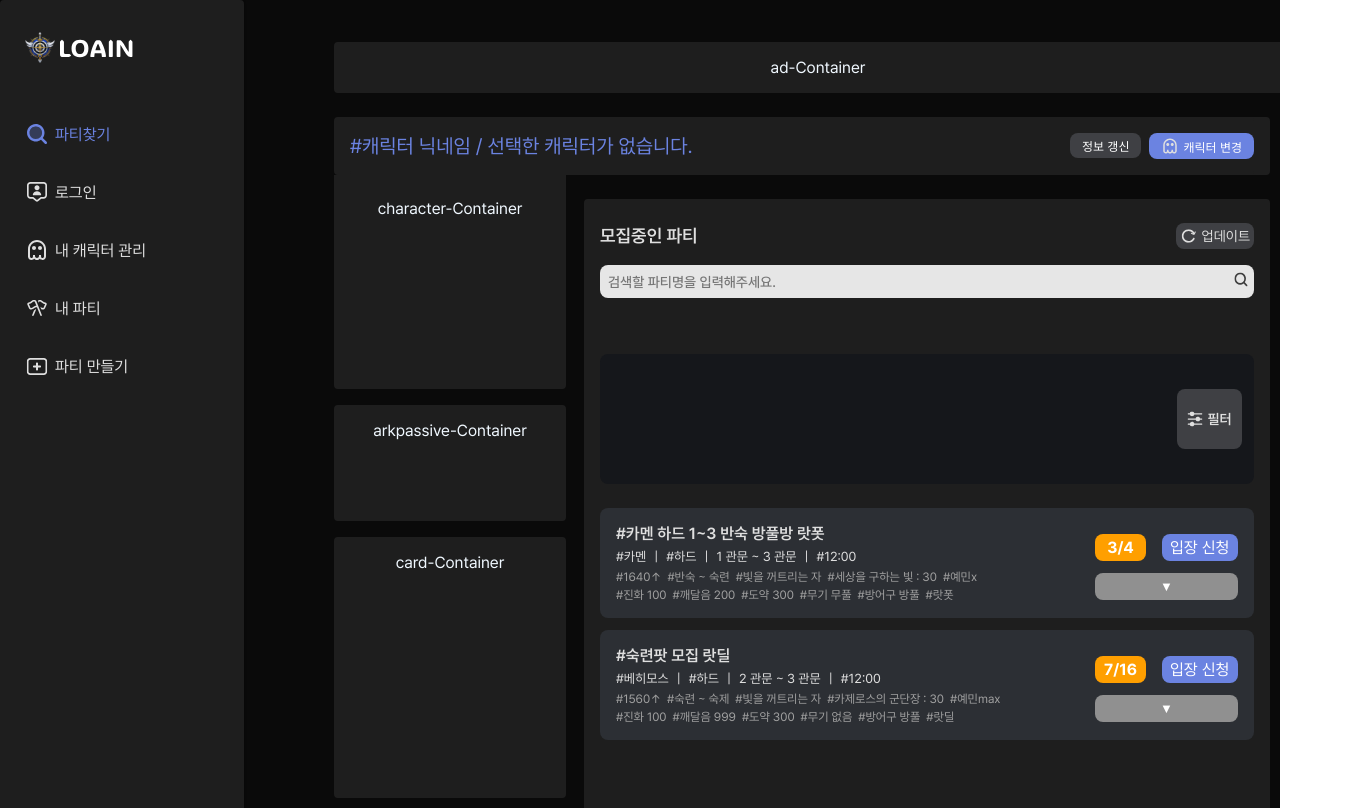
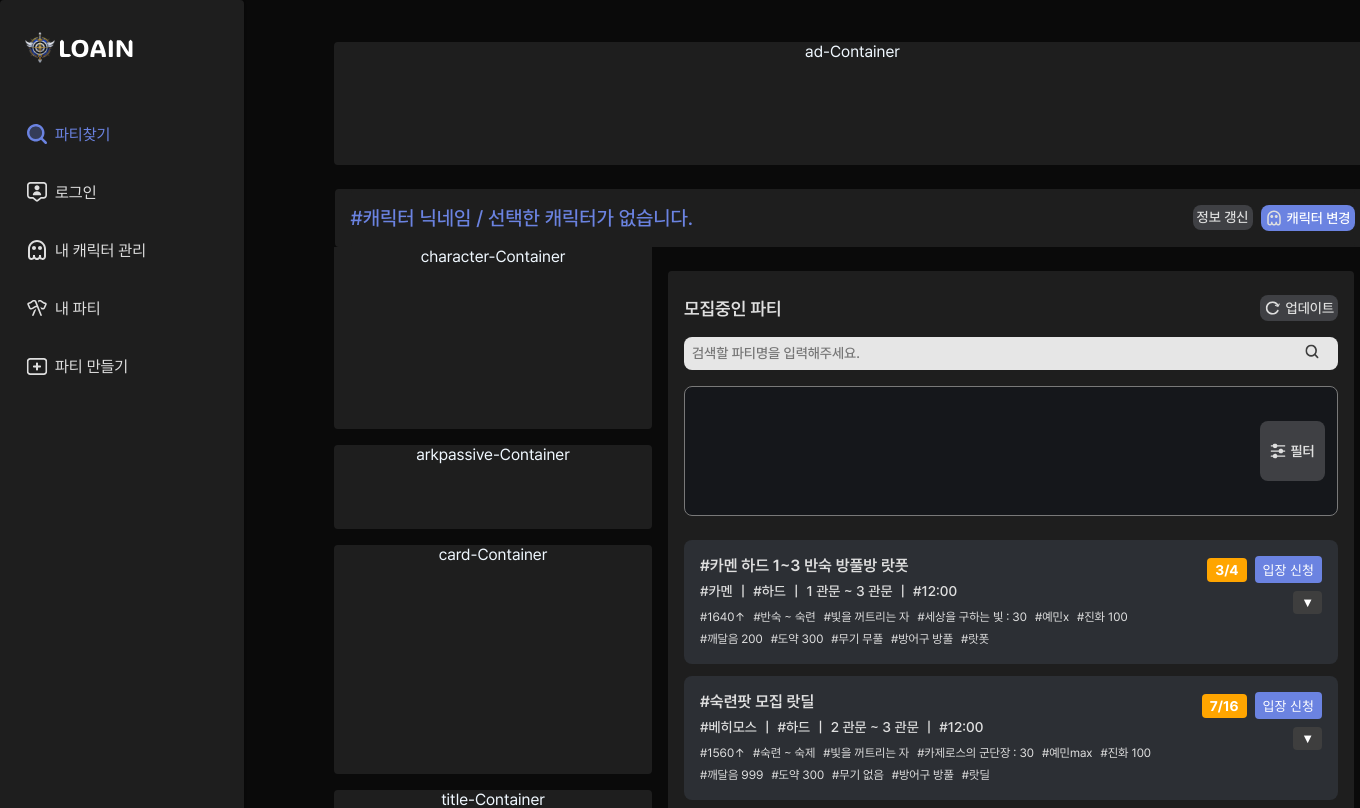
Before and after one commit to bsko98/loain, a React (Create React App) app: page / in a window 1280 px wide. Shown: the top 808 px of the page, 1360 px wide, since content can reach past the window. Built offline with nearby package versions, Linux system fonts and the light colour scheme.

Commit message:
일단 디자인 변경점이랑 컨테이너 비율, 폰트 조절 했음

```diff
--- a/src/components/CharacterSelectContainer.css
+++ b/src/components/CharacterSelectContainer.css
@@ -10,13 +10,29 @@
 }
 
 .character-info {
-    font-size: 20px;
-    flex-grow: 1;
-    text-align: left;
-    line-height: 100%;
-    color: rgba(107,131,225,1);
+  font-family: 'Pretendard';
+  font-style: normal;
+  font-weight: 500;
+  font-size: 20px;
+  line-height: 24px;
+  text-align: left;
+  color: #6B83E1;
+  line-height: 100%;
 }
 
+.character-details {
+  font-family: 'Pretendard';
+  font-style: normal;
+  font-weight: 500;
+  font-size: 16px;
+  line-height: 19px;
+  color: #DFDFDF;
+}
+
+
+.character-name {
+  color: #6B83E1;
+}
 
 .character-select-button-group {
   display: flex;
@@ -37,12 +53,28 @@
   gap: 4px;
   padding: 4px 12px;
   width: auto;
+  white-space: nowrap;
 }
 .refresh{
+  flex-direction: row;
+  font-family: 'Pretendard';
+  font-style: normal;
+  font-weight: 500;
+  font-size: 14px;
+  line-height: 17px;
+  color: #DFDFDF;
+  width: 60px;
   height: 25px;
-  background-color: rgba(63,64,68,1);
+  background: #3F4044;
 }
+
 .change{
+  font-family: 'Pretendard';
+  font-style: normal;
+  font-weight: 500;
+  font-size: 14px;
+  line-height: 17px;
+  width: 94px;
   height: 26px;
   background-color: rgba(107,131,225,1);
 }
@@ -59,11 +91,17 @@
   width: 18px;
   height: 18px;
 }
+
 .server-button {
+  font-family: 'Pretendard';
+  font-style: normal;
+  font-weight: 500;
+  font-size: 14px;
+  line-height: 17px;
   min-width: 100px;
   height: 30px;
-  background: rgba(63, 64, 68, 1);
-  color: rgba(223, 223, 223, 1);
+  background: #3F4044;
+  color: #DFDFDF;
   border: none;
   cursor: pointer;
   border-radius: 8px;
--- a/src/components/CharacterSelectContainer.js
+++ b/src/components/CharacterSelectContainer.js
@@ -29,9 +29,14 @@ const CharacterSelectContainer = () => {
     return (
         <div className="character-select-container">
             <span className="character-info">
-                {selectedCharacter
-                    ? `#${selectedCharacter.name} / ${selectedCharacter.server} / ${selectedCharacter.job} / ${selectedCharacter.itemlevel}`
-                    : "#캐릭터 닉네임 / 선택한 캐릭터가 없습니다."}
+                {selectedCharacter ? (
+                    <>
+                    <span className="character-name">#{selectedCharacter.name}</span>
+                    <span className="character-details"> / {selectedCharacter.server} / {selectedCharacter.job} / {selectedCharacter.itemlevel}</span>
+                    </>
+                ) : (
+                    "#캐릭터 닉네임 / 선택한 캐릭터가 없습니다."
+                )}
             </span>
 
             <div className="character-select-button-group">
--- a/src/components/FilterContainer.css
+++ b/src/components/FilterContainer.css
@@ -7,10 +7,12 @@
     height: 130px;
     padding: 12px;
     background: #15171B;
-    border-radius: 8px;
     box-sizing: border-box;
     gap: 12px;
     font-family: 'Pretendard';
+    border: 1px solid #797979;
+    border-radius: 8px;
+    margin-bottom: 24px;
 }
 
 /* 필터 태그 모음 */
--- a/src/components/PartyTitleSearchbar.css
+++ b/src/components/PartyTitleSearchbar.css
@@ -6,7 +6,6 @@
     display: flex;
     flex-direction: column;
     gap: 16px;
-    margin-bottom: 16px;
     font-family: Pretendard;
 }
 
@@ -21,12 +20,21 @@
 
 /* 모집중인 파티 텍스트 */
 .party-title {
+    width: 98px;
+    height: 21px;
+    font-family: 'Pretendard';
+    font-style: normal;
     font-weight: 600;
     font-size: 18px;
-    line-height: 100%;
-    letter-spacing: 0%;
-    color: rgba(223, 223, 223, 1);
+    line-height: 21px;
+    display: flex;
+    align-items: center;
+    color: #DFDFDF;
+    flex: none;
+    order: 0;
+    flex-grow: 0;
 }
+
 
 /* 업데이트 버튼 */
 .update-button {
@@ -34,13 +42,17 @@
     align-items: center;
     justify-content: center;
     font-family: 'Pretendard';
+    font-style: normal;
+    font-weight: 500;
+    font-size: 14px;
+    line-height: 17px;
     width: auto;
     height: 26px;
     gap: 4px;
     padding: 4px;
     border-radius: 8px;
-    background: rgba(63, 64, 68, 1);
-    color: rgba(223, 223, 223, 1);
+    background: #3F4044;
+    color: #DFDFDF;
     font-size: 14px;
     border: none;
     cursor: pointer;
@@ -55,31 +67,34 @@
 .search-box {
     width: 654PX;
     max-width: 654px;
-    height: auto;
-    min-height: 33px;
+    height: 33px;
+
     display: flex;
     align-items: center;
     background: rgba(230, 230, 230, 1);
     border-radius: 8px;
     gap: 10px;
-    margin-bottom: 16px;
+
 }
 
 /* 검색 입력 필드 */
 .search-input {
     width: 100%;
-    height: 33px;
-    max-width: 654px;
+    height: 17px;
+    max-width: 595px;
     border: none;
     background: transparent;
     font-family: 'Pretendard';
     font-weight: 500;
     font-size: 14px;
-    line-height: 100%;
-    color: rgba(100, 100, 100, 1);
+    line-height: 17px;
+    color: #898989;
     outline: none;
     border-radius: 8px;
     padding-left: 8px;
+    flex: none;
+    order: 0;
+    flex-grow: 1;
 }
 
 
--- a/src/components/partyContainer.css
+++ b/src/components/partyContainer.css
@@ -1,149 +1,143 @@
+/* 전체 파티 컨테이너 */
 .party-container {
+  background: #2C2F34;
+  border-radius: 8px;
+  padding: 16px;
+  margin-bottom: 12px;
+  color: #dfdfdf;
+  font-family: Pretendard, sans-serif;
+  width: 100%;
+  box-sizing: border-box;
   display: flex;
   flex-direction: column;
-  align-items: center;
-  padding: 16px;
   gap: 12px;
-  width: 654px;
-  background: #2C2F34;
-  border-radius: 8px;
-  font-family: 'Pretendard', sans-serif;
-  color: #dfdfdf;
-  box-sizing: border-box;
-  margin-bottom: 12px;
 }
 
-/* 메인 영역: 좌우 배치 */
+/* 메인 상단 (좌우 배치) */
 .party-container-main {
   display: flex;
-  flex-direction: row;
   justify-content: space-between;
-  width: 100%;
+  align-items: flex-start;
+  gap: 16px;
 }
 
-/* 좌측 */
+/* 좌측 정보 영역 */
 .party-container-left {
   display: flex;
   flex-direction: column;
-  align-items: flex-start;
-  padding: 0px;
-  gap: 6px;
-  width: 463px;
-  flex-grow: 0;
+  gap: 8px;
+  flex: 1;
 }
 
 /* 파티 제목 */
 .party-container-title {
+  font-size: 16px;
+  font-weight: 600;
+  text-align: left;
+  color: #DFDFDF;
   font-family: 'Pretendard';
   font-style: normal;
   font-weight: 600;
   font-size: 16px;
   line-height: 19px;
-  color: #DFDFDF;
-  text-align: left;
 }
 
-/* 정보 태그 */
+/* 난이도, 관문, 시간 태그 */
 .party-container-info-tags {
   font-size: 13px;
   display: flex;
   flex-wrap: wrap;
+  flex-direction: row;
+  align-items: center;
+  padding: 0px;
   gap: 8px;
+  font-family: 'Pretendard';
+  font-style: normal;
+  font-weight: 500;
+  font-size: 14px;
+  line-height: 17px;
+  color: #DFDFDF;
 }
 
-/* 추가 태그 */
+/* 추가 태그 묶음 */
 .party-container-extra-tags {
   font-size: 12px;
+  line-height: 14px;
   display: flex;
-  flex-wrap: wrap;
+  font-family: 'Pretendard';
+  font-style: normal;
+  font-weight: 400;
+  flex-direction: column;
+  color: #DFDFDF;
   gap: 4px;
-  color: #a0a0a0;
 }
 
+/* 태그 줄 단위 */
 .extra-tag-line {
   display: flex;
   flex-wrap: wrap;
-  gap: 6px;
+  gap: 8px;
+  line-height: 1.5;
 }
 
-/* 우측 */
+/* 강조 태그 색상 */
+.highlight-tag {
+  color: #6B83E1;
+}
+
+/* 우측 영역 */
 .party-container-right {
   display: flex;
   flex-direction: column;
-  align-items: flex-start;
-  padding: 0px;
-  gap: 12px;
-  width: 143px;
-  flex-grow: 0;
-  margin-top: 10px;
+  align-items: flex-end;
+  gap: 4px;
+  min-width: 100px;
 }
 
-/* 인원수 + 입장 버튼 */
+/* 인원수 + 버튼 */
 .party-container-top {
   display: flex;
-  flex-direction: row;
+  gap: 8px;
   align-items: center;
-  gap: 16px;
-  width: 143px;
-  height: 27px;
 }
 
-/* 인원수 */
+/* 인원수 표시 */
 .party-container-member-count {
-  display: flex;
-  justify-content: center;
-  align-items: center;
-  gap: 10px;
-  width: 51px;
-  height: 27px;
-  background: #FF9F00;
-  border-radius: 8px;
+  background: orange;
+  color: white;
+  padding: 4px 8px;
+  border-radius: 4px;
   font-weight: bold;
-  font-size: 16px;
-  color: white;
+  font-size: 14px;
 }
 
-/* 입장 신청 버튼 */
+/* 입장 버튼 */
 .apply-btn {
-  font-family: 'Pretendard';
-  font-size: 16px;
-  display: flex;
-  align-items: center;
-  flex-direction: row;
+  background: #6b83e1;
+  color: white;
+  border: none;
+  border-radius: 4px;
   padding: 4px 8px;
-  gap: 4px;
-  width: 76px;
-  height: 27px;
-  background: #6B83E1;
-  border: none;
-  border-radius: 8px;
   cursor: pointer;
-  color: white;
-  flex-grow: 0;
+  font-size: 13px;
 }
 
-/* 확장 버튼 */
+/* 확장 버튼 영역 */
 .expand-btn-wrapper {
-  display: flex;
-  align-items: center;
-  width: 143px;
-  height: 27px;
-  background: #909090;
-  border-radius: 8px;
+  margin-top: 4px;
 }
 
 .expand-btn {
-  background: transparent;
+  background: #3e3e3e;
+  color: white;
   border: none;
+  border-radius: 4px;
+  padding: 4px 8px;
+  cursor: pointer;
   font-size: 13px;
-  color: white;
-  cursor: pointer;
-  width: 100%;
-  height: 100%;
-  text-align: center;
 }
 
-/* 확장 영역 */
+/* 확장 파티원 영역 */
 .party-container-expanded {
   display: flex;
   flex-direction: column;
@@ -153,74 +147,61 @@
   width: 100%;
 }
 
-/* 파티 단위 */
+/* 파티 그룹 */
 .party-container-group {
   display: flex;
   flex-direction: column;
-  gap: 4px;
-  font-size: 12px;
+  gap: 6px;
 }
 
-/* 파티명 */
 .group-label {
+  font-weight: bold;
+  font-size: 14px;
+  color: #939393;
   text-align: left;
-  font-style: normal;
-  font-weight: 400;
-  font-size: 12px;
-  line-height: 14px;
-  display: flex;
-  align-items: center;
-  color: #939393;
-  align-self: stretch;
 }
 
-/* 파티원 그리드 - 두 열로 균등 분할 */
+/* 파티원 그리드 */
 .member-grid {
   display: grid;
   grid-template-columns: repeat(2, 1fr);
   gap: 8px;
 }
 
-/* 개별 파티원 카드 */
+/* 파티원 카드 */
 .party-container-member {
   background: #2C2F34;
-  padding: 3px;
+  padding: 3px 8px;
   border-radius: 4px;
   display: flex;
   flex-direction: column;
-  gap: 6px;
-  width: 307px;
-  height: 42px;
-  min-height: 48px;
-  flex-grow: 0;
+  gap: 4px;
+  width: 100%;
+  min-height: 42px;
 }
 
 /* 닉네임 */
 .nickname {
   color: #6B83E1;
-  font-family: 'Pretendard';
   font-weight: 500;
   font-size: 13px;
-  line-height: 16px;
-  display: flex;
-  align-items: center;
-  align-self: stretch;
   text-align: left;
 }
 
-/* 상세 정보 레이아웃 */
+/* 파티원 상세 정보 */
 .details {
   display: flex;
   align-items: center;
   gap: 6px;
+  font-size: 12px;
+  color: #ccc;
 }
 
+/* 직업 아이콘 + 이름 */
 .class-info {
   display: flex;
   align-items: center;
   gap: 4px;
-  width: 78px;
-  height: 14px;
 }
 
 .class-icon {
@@ -230,41 +211,19 @@
 
 .job-text {
   width: 60px;
-  height: 14px;
-  font-family: 'Pretendard';
-  font-size: 12px;
-  color: #DFDFDF;
-  display: flex;
-  align-items: center;
+  text-align: left;
 }
 
+/* 구분선 */
 .divider {
   width: 1px;
   height: 12px;
   background: #DFDFDF;
-  margin: 0 6px;
-  flex-shrink: 0;
+  border-radius: 1px;
 }
 
+/* 아이템 레벨 */
 .level-text {
   width: 71px;
-  height: 14px;
-  font-family: 'Pretendard';
-  font-size: 12px;
-  color: #DFDFDF;
-  display: flex;
-  align-items: center;
+  text-align: left;
 }
-
-.tag-highlight {
-  color: #dfdfdf;
-  font-weight: bold;
-}
-
-.tag-dimmed {
-  color: #777777;
-}
-
-.dim-tag {
-  color: #5a5a5a;
-}
--- a/src/components/partyContainer.js
+++ b/src/components/partyContainer.js
@@ -46,23 +46,25 @@ const PartyContainer = ({ partyData, selectedFilters }) => {
     return filledGroup;
   });
 
-  const hasFilter = Object.values(selectedFilters).some(val => val !== "" && val !== false);
+  // 필터 유무 확인
+  const hasFilter = Object.values(selectedFilters).some(
+    val => val !== "" && val !== false
+  );
 
+  // 태그 매칭 여부
   const isTagMatched = (tagName, value) => {
+    if (!hasFilter) return false;  // 필터 없으면 기본 색 유지
+
     const filterValue = selectedFilters[tagName];
+    if (filterValue === "" || filterValue === false) return false;
 
-    if (!hasFilter) return true;
-    if (!filterValue) return false;
-
-    if (tagName === "isLastPot" || tagName === "isLastDeal") {
-      return selectedFilters[tagName] === true && value === true;
-    }
-
+    // 숫자 비교
     const numericFields = ["itemLevel", "cardValue", "evolution", "realization", "leap"];
     if (numericFields.includes(tagName)) {
       return parseInt(filterValue, 10) >= parseInt(value, 10);
     }
 
+    // 숙련도 범위 비교
     if (tagName === "skillRange") {
       const skillLevels = ["트라이", "클경", "반숙", "숙련", "숙제"];
       const [partyStart, partyEnd] = value.split(" ~ ");
@@ -74,44 +76,42 @@ const PartyContainer = ({ partyData, selectedFilters }) => {
       return fStartIdx <= pEndIdx && fEndIdx >= pStartIdx;
     }
 
+    // 랏딜/랏폿
+    if (tagName === "isLastPot" || tagName === "isLastDeal") {
+      return (selectedFilters.isLastPot && value === true) || (selectedFilters.isLastDeal && value === true);
+    }
+
+    // 문자열 일치
     return filterValue === value;
   };
 
-  const sortTagsByMatch = (tags) => {
-    if (!hasFilter) return tags;
-    return [...tags].sort((a, b) => {
-      const aMatch = isTagMatched(a.key, a.value);
-      const bMatch = isTagMatched(b.key, b.value);
-      return bMatch - aMatch;
-    });
-  };
+  // 태그 목록 (빈 값 제외)
+  const allTags = [
+    itemLevel && { label: `#${itemLevel}↑`, key: "itemLevel", value: itemLevel },
+    skillRange && { label: `#${skillRange}`, key: "skillRange", value: skillRange },
+    title && { label: `#${title}`, key: "title", value: title },
+    card && cardValue && { label: `#${card} : ${cardValue}`, key: "card", value: card },
+    environment && { label: `#${environment}`, key: "environment", value: environment },
+    evolution && { label: `#진화 ${evolution}`, key: "evolution", value: evolution },
+    realization && { label: `#깨달음 ${realization}`, key: "realization", value: realization },
+    leap && { label: `#도약 ${leap}`, key: "leap", value: leap },
+    transcendenceWeapon && { label: `#무기 ${transcendenceWeapon}`, key: "transcendenceWeapon", value: transcendenceWeapon },
+    transcendenceArmor && { label: `#방어구 ${transcendenceArmor}`, key: "transcendenceArmor", value: transcendenceArmor },
+    isLastDeal && { label: "#랏딜", key: "isLastDeal", value: isLastDeal },
+    isLastPot && { label: "#랏폿", key: "isLastPot", value: isLastPot },
+  ].filter(Boolean); // 빈 값 제거
 
-  // 첫 번째 줄 태그 템렙, 숙련도, 파티제목, 카경, 분위기
-  const firstLineTags = [
-    { label: `#${itemLevel}↑`, key: "itemLevel", value: itemLevel },
-    { label: `#${skillRange}`, key: "skillRange", value: skillRange },
-    { label: `#${title}`, key: "title", value: title },
-    { label: `#${card} : ${cardValue}`, key: "card", value: card },
-    { label: `#${environment}`, key: "environment", value: environment },
-  ];
-
-  // 두 번째 줄 태그 진화 깨달음 도약 무기초월 방어구 초월 랏딜 랏폿폿
-  const secondLineTags = [
-    { label: `#진화 ${evolution}`, key: "evolution", value: evolution },
-    { label: `#깨달음 ${realization}`, key: "realization", value: realization },
-    { label: `#도약 ${leap}`, key: "leap", value: leap },
-    { label: `#무기 ${transcendenceWeapon}`, key: "transcendenceWeapon", value: transcendenceWeapon },
-    { label: `#방어구 ${transcendenceArmor}`, key: "transcendenceArmor", value: transcendenceArmor },
-    { label: "#랏딜", key: "isLastDeal", value: isLastDeal },
-    { label: "#랏폿", key: "isLastPot", value: isLastPot },
-  ];
+  // 6개씩 나누기
+  const chunkTags = [];
+  for (let i = 0; i < allTags.length; i += 6) {
+    chunkTags.push(allTags.slice(i, i + 6));
+  }
 
   return (
     <div className="party-container">
       <div className="party-container-main">
         <div className="party-container-left">
           <div className="party-container-title">#{partytitle}</div>
-
           <div className="party-container-info-tags">
             <span>#{raid}</span> |
             <span>#{difficulty}</span> |
@@ -120,24 +120,18 @@ const PartyContainer = ({ partyData, selectedFilters }) => {
           </div>
 
           <div className="party-container-extra-tags">
-            <div className="extra-tag-line">
-              {sortTagsByMatch(firstLineTags).map((tag, idx) =>
-                tag.value && (
-                  <span key={idx} className={!isTagMatched(tag.key, tag.value) ? "dim-tag" : ""}>
+            {chunkTags.map((tagGroup, groupIdx) => (
+              <div className="extra-tag-line" key={groupIdx}>
+                {tagGroup.map((tag, idx) => (
+                  <span
+                    key={idx}
+                    className={isTagMatched(tag.key, tag.value) ? "highlight-tag" : ""}
+                  >
                     {tag.label}
                   </span>
-                )
-              )}
-            </div>
-            <div className="extra-tag-line">
-              {sortTagsByMatch(secondLineTags).map((tag, idx) =>
-                tag.value && (
-                  <span key={idx} className={!isTagMatched(tag.key, tag.value) ? "dim-tag" : ""}>
-                    {tag.label}
-                  </span>
-                )
-              )}
-            </div>
+                ))}
+              </div>
+            ))}
           </div>
         </div>
 
--- a/src/pages/MainPage.css
+++ b/src/pages/MainPage.css
@@ -1,14 +1,17 @@
 /* 메인 컨테이너 */
 .main-Container {
     display: flex;
-    width: 1440px;
-    height: 1604px;
+    width: 100%;
+    min-width: 1036px;
     min-height: 100vh;
     background-color: #0a0a0a;
     padding: 10px;
     color: aliceblue;
-    overflow: hidden;
-    font-family: Pretendard;
+    font-family: "Pretendard";
+    overflow-x: auto;
+    overflow-y: hidden;
+    box-sizing: border-box;
+
 }
 
 /* 사이드 메뉴 */
@@ -30,10 +33,13 @@
 .content-Wrapper {
     display: flex;
     flex-direction: column;
-    max-width: 1036px;
-    width: 100%;
-    min-height: 100vh;
-    margin: 0px 0px;
+    align-items: center;
+    min-width: 1037px;
+    width: 1037px;
+    height: 100%;
+    margin: 0 auto;
+    box-sizing: border-box;
+    overflow: hidden;
 }
 
 /* 광고 컨테이너 */
@@ -43,8 +49,8 @@
     height: 123px;
     background-color: #1E1E1E;
     border-radius: 4px;
-    padding: 16px;
     margin-top: 32px;
+    flex-shrink: 0;
 }
 
 
@@ -68,10 +74,9 @@
 /* 메인 컨텐츠 좌 우 배치 */
 .main-Content {
     display: flex;
-    width: 100%;
+    width: 1037px;
     gap: 16px;
 }
-
 
 /* 좌측 컬럼 */
 .left-Column {
@@ -79,7 +84,6 @@
     flex-direction: column;
     width: 318px;
     gap: 16px;
-    margin-right: 34px;
     position: relative;
     top: -24px;
 }
@@ -117,18 +121,16 @@
     min-height: 183px;
     display: flex;
     flex-direction: column;
-    gap:24px;
 
 }
 
 /* 캐릭터 컨테이너 (Hug Width, Hug Height) */
 .character-Container {
     background: rgba(30, 30, 30, 1);
-    width: 100%;
+    width: 318px;
     min-height: 182px;
     border-bottom-right-radius: 4px;
     border-bottom-left-radius: 4px;
-    padding: 24px 16px 8px 16px;
 }
 
 
@@ -138,7 +140,6 @@
     width: 100%;
     min-height: 84px;
     border-radius: 4px;
-    padding: 16px;
 }
 
 /* 카드 컨테이너 (Hug Width, Hug Height) */
@@ -147,7 +148,7 @@
     width: 100%;
     min-height: 229px;
     border-radius: 4px;
-    padding: 16px;
+
 }
 
 /* 타이틀 컨테이너 (Hug Width, Hug Height) */
@@ -156,7 +157,6 @@
     width: 100%;
     min-height: 229px;
     border-radius: 4px;
-    padding: 16px;
 }
 
 /* 검색 컨테이너 (Fill Width, Hug Height) */
--- a/src/pages/MainPage.js
+++ b/src/pages/MainPage.js
@@ -38,23 +38,23 @@ const MainPage = () => {
         {
             id: 1,
             partytitle: "카멘 하드 1~3 반숙 방풀방 랏폿",
-            raid: "카멘",
-            difficulty: "하드",
+            raid: "카멘",// -> /난이도/칭호/카드->카드 밸류/관문 시작/관문 끝/인원 수
+            difficulty: "하드", //-> 노말/ 하드 / 헬  0 1 2 -> 변환
             rangeStart: "1",
             rangeEnd: "3",
-            itemLevel: "1640",
+            itemLevel: "1640", // -> 받은대로 그대로 보여주면 됨.
             title: "빛을 꺼트리는 자",
             card: "세상을 구하는 빛",
             cardValue: "30",
-            environment: "예민x",
-            evolution: "100",
-            realization: "200",
-            leap: "300",
-            transcendenceWeapon: "무풀",
+            environment: "예민x", //-> 받은거 변환
+            evolution: "100", // -> 받은대로 그대로 보여주면 됨.
+            realization: "200", // -> 받은대로 그대로 보여주면 됨.
+            leap: "300", // -> 받은대로 그대로 보여주면 됨.
+            transcendenceWeapon: "무풀", // -> 0 1 -> 1인경우 무풀 아닌경우 아님
             transcendenceArmor: "방풀",
-            isLastPot: true,
-            isLastDeal: false,
-            skillRange: "반숙 ~ 숙련",
+            isLastPot: true, //-> 그대로
+            isLastDeal: false, //-> 그대로
+            skillRange: "반숙 ~ 숙련", //-> 0 1 2 3 4 -> 변환 트라이 클경 반숙 숙련 숙제
             maxmember: 4,
             member: 3,
             startTime: "12:00",
@@ -95,6 +95,34 @@ const MainPage = () => {
                 { nickname: "닉네임5", level: "1560", class: "홀리나이트", classIcon: "" },
                 { nickname: "닉네임6", level: "1560", class: "기상술사", classIcon: "" },
                 { nickname: "닉네임7", level: "1560", class: "아르카나", classIcon: "" }
+            ]
+        },
+        {
+            id: 3,
+            partytitle: "숙련팟 모집 랏딜",
+            raid: "베히모스",
+            difficulty: "하드",
+            rangeStart: "2",
+            rangeEnd: "3",
+            itemLevel: "1560",
+            title: "",
+            card: "",
+            cardValue: "",
+            environment: "예민max",
+            evolution: "",
+            realization: "",
+            leap: "",
+            transcendenceWeapon: "없음",
+            transcendenceArmor: "방풀",
+            isLastPot: false,
+            isLastDeal: true,
+            skillRange: "숙련 ~ 숙제",
+            maxmember: 16,
+            member: 1,
+            startTime: "12:00",
+            partyMembers: [
+                { nickname: "닉네임1", level: "1560", class: "데모닉", classIcon: "" },
+
             ]
         }
     ];
```
